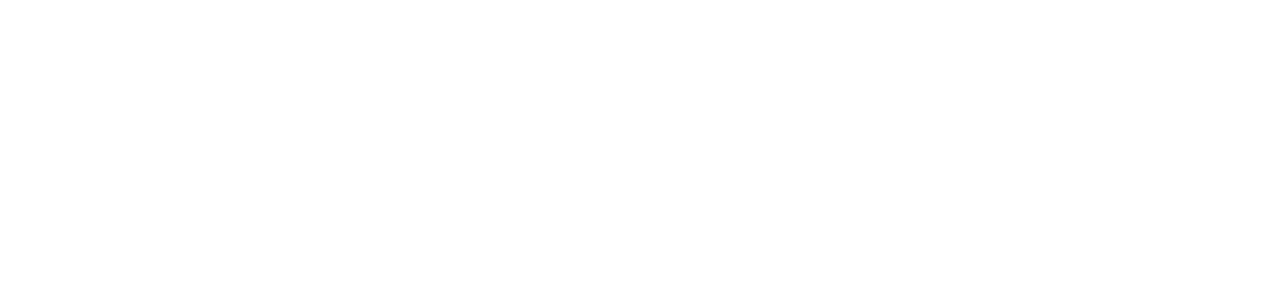
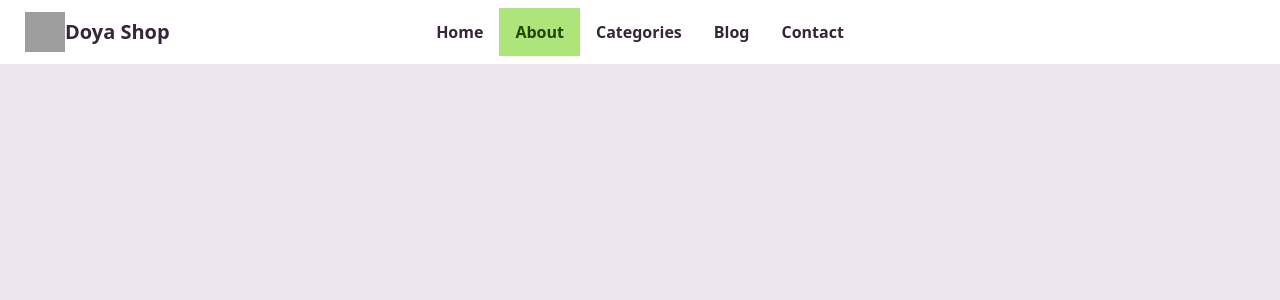
Before and after one commit to shahriarhacks/doya-shop-client, a React (Create React App) app: page /about in a window 1280 px wide. Shown: the top 300 px of the page. Built offline with nearby package versions, Linux system fonts and the light colour scheme; grey boxes are pictures that could not be loaded.

Commit message:
Navbar Setup

```diff
--- a/src/App.js
+++ b/src/App.js
@@ -1,11 +1,14 @@
-import "react-responsive-carousel/lib/styles/carousel.min.css";
+// import "react-responsive-carousel/lib/styles/carousel.min.css";
 import "react-toastify/dist/ReactToastify.css";
 import { ToastContainer } from "react-toastify";
+import { RouterProvider } from "react-router-dom";
+import router from "./routes/router";
 
 function App() {
   return (
     <div>
       <ToastContainer />
+      <RouterProvider router={router} />
     </div>
   );
 }
--- /dev/null
+++ b/src/layout/Root.js
@@ -0,0 +1,16 @@
+import React from "react";
+import { Outlet } from "react-router-dom";
+import Footer from "../pages/shared/Footer";
+import Navbar from "../pages/shared/Navbar";
+
+const Root = () => {
+  return (
+    <div>
+      <Navbar />
+      <Outlet />
+      <Footer />
+    </div>
+  );
+};
+
+export default Root;
--- /dev/null
+++ b/src/pages/about/About.js
@@ -0,0 +1,7 @@
+import React from "react";
+
+const About = () => {
+  return <div></div>;
+};
+
+export default About;
--- /dev/null
+++ b/src/pages/home/Home.js
@@ -0,0 +1,7 @@
+import React from "react";
+
+const Home = () => {
+  return <div></div>;
+};
+
+export default Home;
--- /dev/null
+++ b/src/pages/home/components/Banner.js
@@ -0,0 +1,7 @@
+import React from "react";
+
+const Banner = () => {
+  return <div></div>;
+};
+
+export default Banner;
--- /dev/null
+++ b/src/pages/others/Blog.js
@@ -0,0 +1,7 @@
+import React from "react";
+
+const Blog = () => {
+  return <div></div>;
+};
+
+export default Blog;
--- /dev/null
+++ b/src/pages/shared/Catagories.js
@@ -0,0 +1,7 @@
+import React from "react";
+
+const Catagories = () => {
+  return <div></div>;
+};
+
+export default Catagories;
--- /dev/null
+++ b/src/pages/shared/Contact.js
@@ -0,0 +1,7 @@
+import React from "react";
+
+const Contact = () => {
+  return <div></div>;
+};
+
+export default Contact;
--- /dev/null
+++ b/src/pages/shared/Footer.js
@@ -0,0 +1,7 @@
+import React from "react";
+
+const Footer = () => {
+  return <div></div>;
+};
+
+export default Footer;
--- /dev/null
+++ b/src/pages/shared/Navbar.js
@@ -0,0 +1,67 @@
+import React from "react";
+import { Link, NavLink } from "react-router-dom";
+import logo from "../../assets/logo.png";
+
+const Navbar = () => {
+  const menuItems = (
+    <>
+      <li className="font-semibold">
+        <NavLink to="/">Home</NavLink>
+      </li>
+      <li className="font-semibold">
+        <NavLink to="/about">About</NavLink>
+      </li>
+      <li className="font-semibold">
+        <NavLink to="/categories">Categories</NavLink>
+      </li>
+      <li className="font-semibold">
+        <NavLink to="/blog">Blog</NavLink>
+      </li>
+      <li className="font-semibold">
+        <NavLink to="/contact">Contact</NavLink>
+      </li>
+    </>
+  );
+  return (
+    <nav>
+      <div className="navbar bg-white">
+        <div className="navbar-start">
+          <div className="dropdown">
+            <label tabIndex={0} className="btn btn-ghost lg:hidden">
+              <svg
+                xmlns="http://www.w3.org/2000/svg"
+                fill="none"
+                viewBox="0 0 24 24"
+                strokeWidth={1.5}
+                stroke="currentColor"
+                className="w-6 h-6"
+              >
+                <path
+                  strokeLinecap="round"
+                  strokeLinejoin="round"
+                  d="M3.75 6.75h16.5M3.75 12h16.5m-16.5 5.25h16.5"
+                />
+              </svg>
+            </label>
+            <ul
+              tabIndex={0}
+              className="menu menu-compact dropdown-content mt-3 p-2 shadow bg-base-100 rounded-box w-52"
+            >
+              {menuItems}
+            </ul>
+          </div>
+          <Link to="/" className="btn btn-ghost normal-case text-xl">
+            <img src={logo} alt="Brand Logo" className="w-10 h-10" />
+            Doya Shop
+          </Link>
+        </div>
+        <div className="navbar-center hidden lg:flex">
+          <ul className="menu menu-horizontal p-0">{menuItems}</ul>
+        </div>
+        <div className="navbar-end"></div>
+      </div>
+    </nav>
+  );
+};
+
+export default Navbar;
--- a/tailwind.config.js
+++ b/tailwind.config.js
@@ -4,5 +4,30 @@
   theme: {
     extend: {},
   },
-  plugins: [],
+  daisyui: {
+    themes: [
+      {
+        mytheme: {
+          primary: "#aee57b",
+
+          secondary: "#c244d6",
+
+          accent: "#8385db",
+
+          neutral: "#2C252D",
+
+          "base-100": "#EEE6EF",
+
+          info: "#6990D8",
+
+          success: "#116A34",
+
+          warning: "#F5C461",
+
+          error: "#FB1804",
+        },
+      },
+    ],
+  },
+  plugins: [require("daisyui")],
 };
```
Also changed, not shown: src/routes/router.js (added, +38 -0 lines).
